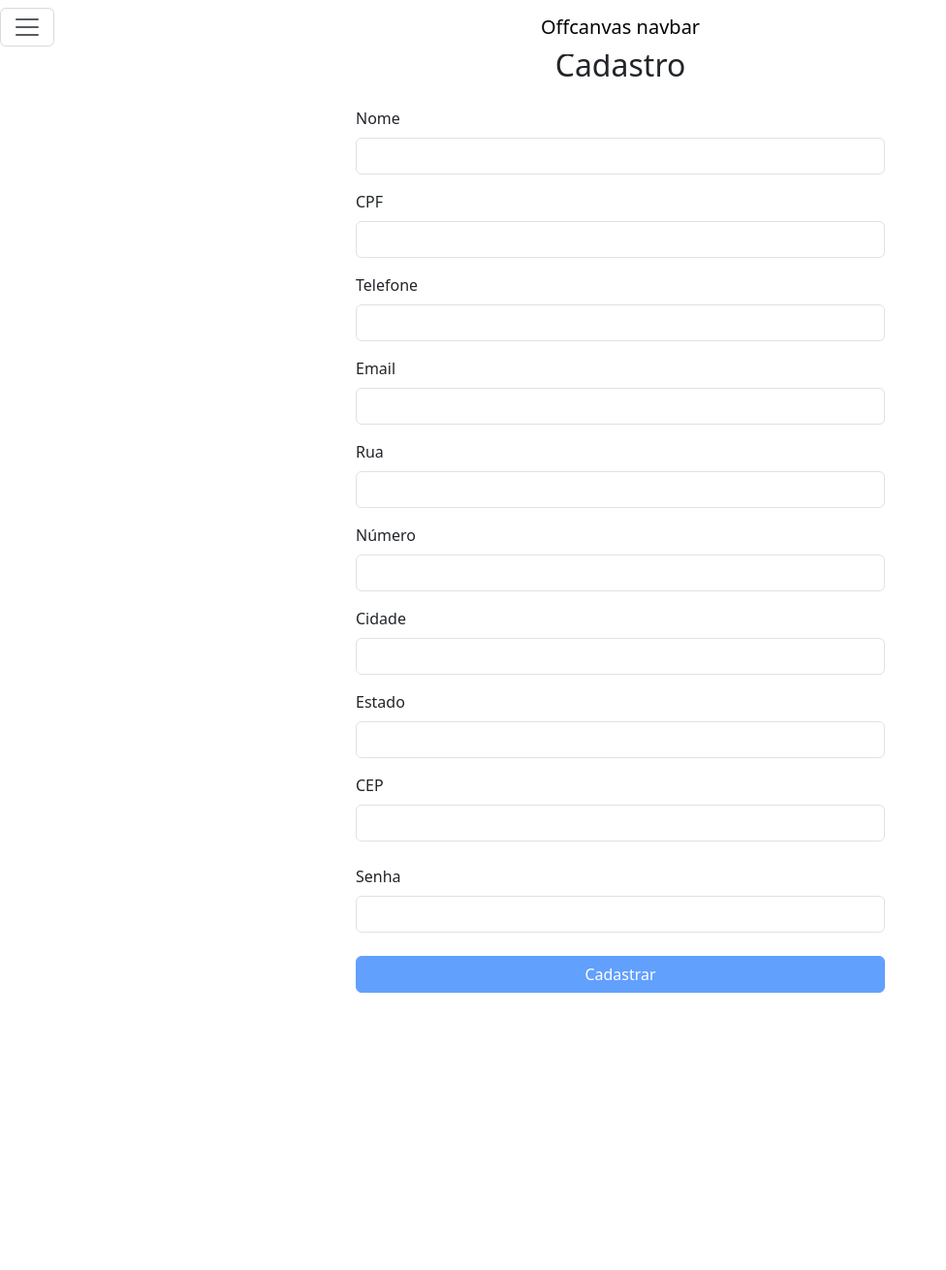
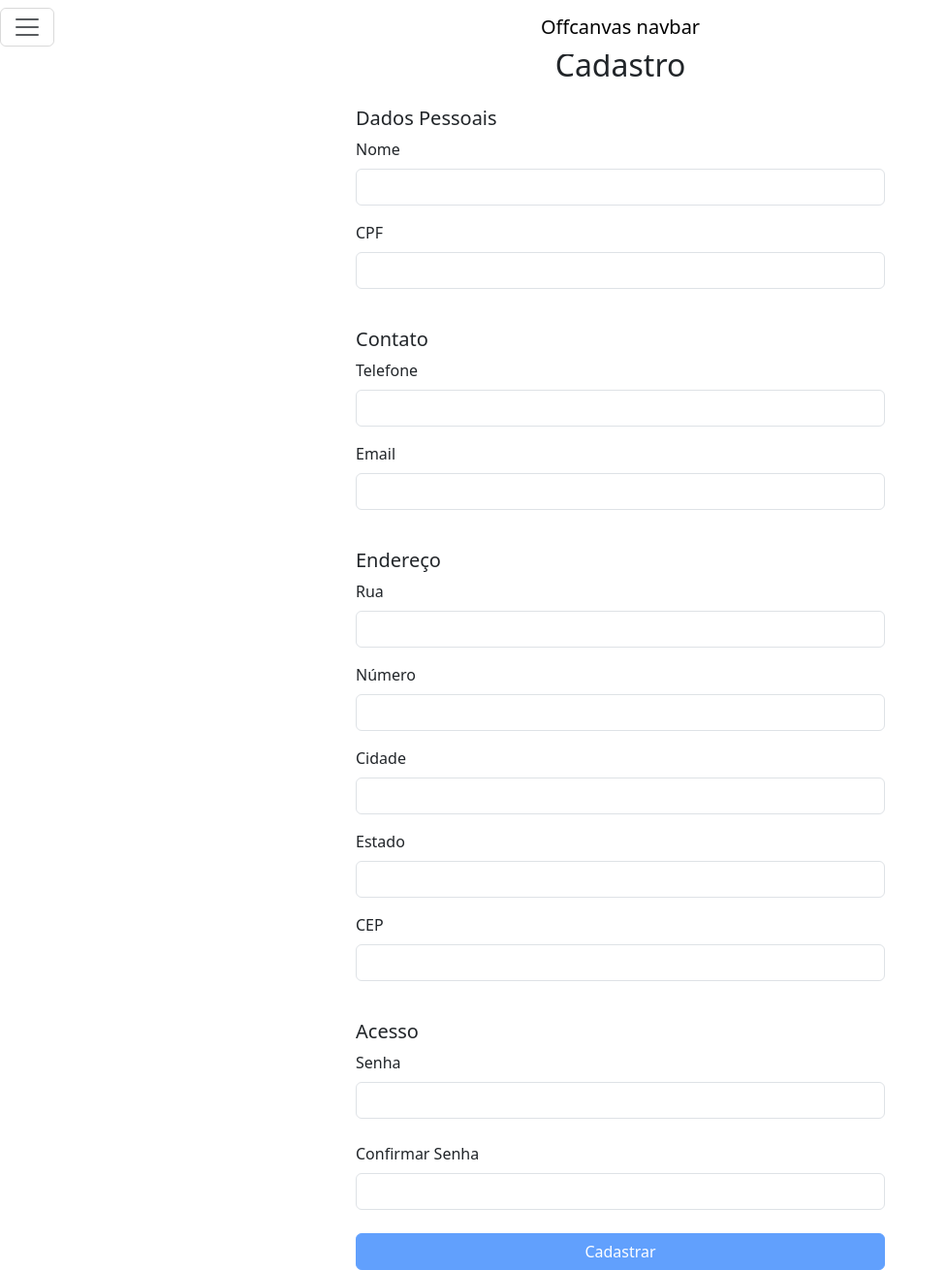
Before and after one commit to guilherme-lf/SaaSIdea, an Angular app: page /cadastro in a window 1280 px wide. Shown: the whole page at 97% size, without its empty margins (0-976 px from the left). Before the commit the page ends 1024 px from the top, so only its background shows below. Built offline with nearby package versions, Linux system fonts and the light colour scheme.

Commit message:
Att cadastro e correção de bug

```diff
--- a/src/app/app.component.html
+++ b/src/app/app.component.html
@@ -1,2 +1,2 @@
-<app-menu *ngIf="!isApresentacaoPage()"></app-menu>
+<app-menu *ngIf="exibirMenu"></app-menu>
 <router-outlet></router-outlet>
--- a/src/app/app.component.ts
+++ b/src/app/app.component.ts
@@ -12,9 +12,12 @@ import { HttpClientModule } from '@angular/common/http';
 })
 export class AppComponent {
   title = 'custom';
-  constructor(private router: Router) {}
+  exibirMenu = true;
 
-  isApresentacaoPage(): boolean {
-    return this.router.url.includes('/landing');
+  constructor(private router: Router) {
+    this.router.events.subscribe(() => {
+      const rotaAtual = this.router.url;
+      this.exibirMenu = rotaAtual !== '/apresentacao'; // ou '/landing' conforme seu path
+    });
   }
 }
--- a/src/app/cadastro/cadastro.component.html
+++ b/src/app/cadastro/cadastro.component.html
@@ -3,9 +3,12 @@
     <div class="col-md-6">
       <h2 class="text-center mb-4">Cadastro</h2>
 
-        <form [formGroup]="cadastroForm" >
+      <form [formGroup]="cadastroForm">
 
-          <!-- Dados Pessoais -->
+        <!-- ===================== DADOS PESSOAIS ===================== -->
+        <fieldset>
+          <legend class="h5">Dados Pessoais</legend>
+
           <div class="mb-3">
             <label for="nome" class="form-label">Nome</label>
             <input id="nome" type="text" class="form-control" formControlName="nome" />
@@ -21,8 +24,12 @@
               CPF é obrigatório.
             </div>
           </div>
+        </fieldset>
 
-          <!-- Contato -->
+        <!-- ===================== CONTATO ===================== -->
+        <fieldset class="mt-4">
+          <legend class="h5">Contato</legend>
+
           <div class="mb-3">
             <label for="telefone" class="form-label">Telefone</label>
             <input id="telefone" type="text" class="form-control" formControlName="telefone" />
@@ -39,8 +46,12 @@
               <div *ngIf="cadastroForm.get('email')?.errors?.['email']">Email inválido.</div>
             </div>
           </div>
+        </fieldset>
 
-          <!-- Endereço -->
+        <!-- ===================== ENDEREÇO ===================== -->
+        <fieldset class="mt-4">
+          <legend class="h5">Endereço</legend>
+
           <div class="mb-3">
             <label for="rua" class="form-label">Rua</label>
             <input id="rua" type="text" class="form-control" formControlName="rua" />
@@ -61,12 +72,16 @@
             <input id="estado" type="text" class="form-control" formControlName="estado" />
           </div>
 
-          <div class="mb-4">
+          <div class="mb-3">
             <label for="cep" class="form-label">CEP</label>
             <input id="cep" type="text" class="form-control" formControlName="cep" />
           </div>
+        </fieldset>
 
-          <!-- Acesso -->
+        <!-- ===================== DADOS DE ACESSO ===================== -->
+        <fieldset class="mt-4">
+          <legend class="h5">Acesso</legend>
+
           <div class="mb-4">
             <label for="senha" class="form-label">Senha</label>
             <input id="senha" type="password" class="form-control" formControlName="senha" />
@@ -75,8 +90,16 @@
               <div *ngIf="cadastroForm.get('senha')?.errors?.['minlength']">Mínimo de 6 caracteres.</div>
             </div>
           </div>
+          <div class="mb-4">
+            <label for="confirmarSenha" class="form-label">Confirmar Senha</label>
+            <input id="confirmarSenha" type="password" class="form-control" formControlName="confirmarSenha" />
+            <div *ngIf="cadastroForm.hasError('senhasDiferentes') && cadastroForm.get('confirmarSenha')?.touched" class="text-danger">
+              As senhas não coincidem.
+            </div>
+          </div>
+        </fieldset>
 
-          <!-- Botão -->
+        <!-- ===================== BOTÃO ===================== -->
         <div class="d-grid">
           <button type="submit" class="btn btn-primary" [disabled]="cadastroForm.invalid">
             Cadastrar
--- a/src/app/cadastro/cadastro.component.ts
+++ b/src/app/cadastro/cadastro.component.ts
@@ -12,15 +12,12 @@ import { HttpClientModule } from '@angular/common/http';
   imports: [CommonModule, ReactiveFormsModule, HttpClientModule],
   styleUrls: ['./cadastro.component.css']
 })
-export class CadastroComponent implements OnInit {
+export class CadastroComponent {
   cadastroForm!: FormGroup;
 
-  constructor(
-    private fb: FormBuilder,
+  constructor(private fb: FormBuilder,
     private cadastroService: CadastroService
-  ) {}
-
-  ngOnInit(): void {
+  ) {
     this.cadastroForm = this.fb.group({
       nome: ['', Validators.required],
       cpf: ['', Validators.required],
@@ -31,8 +28,15 @@ export class CadastroComponent implements OnInit {
       cidade: [''],
       estado: [''],
       cep: [''],
-      senha: ['', [Validators.required, Validators.minLength(6)]]
-    });
+      senha: ['', [Validators.required, Validators.minLength(6)]],
+      confirmarSenha: ['']
+    }, { validators: this.senhasIguaisValidator });
+  }
+
+  senhasIguaisValidator(form: FormGroup) {
+    const senha = form.get('senha')?.value;
+    const confirmar = form.get('confirmarSenha')?.value;
+    return senha === confirmar ? null : { senhasDiferentes: true };
   }
 
   onSubmit(): void {
--- a/src/app/landing/landing.component.html
+++ b/src/app/landing/landing.component.html
@@ -17,10 +17,6 @@
 </nav>
 
 <img src="..." class="rounded float-end" alt="...">
-
-
-
-
 
 <div class="container">
     <P>Planos Individuais</P>
```
Lines whose indentation alone changed are shown as unchanged.
